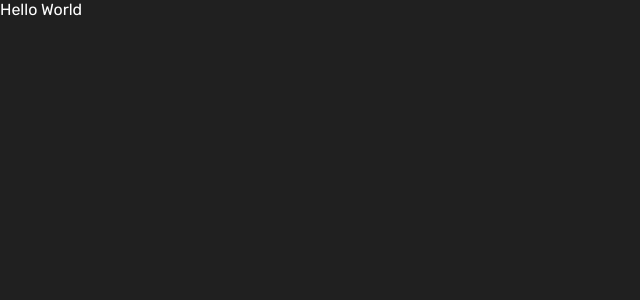
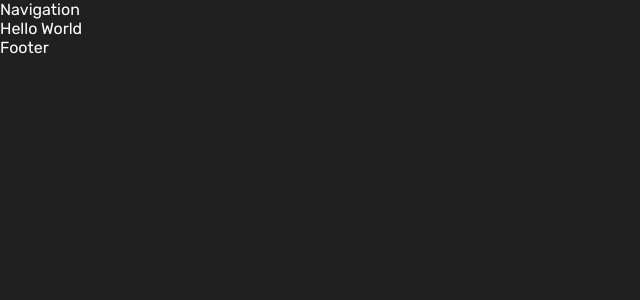
Before and after one commit to adhaghani/Portfolio, a React (Vite) app: page / in a window 1280 px wide. Shown: the top 300 px of the page, without its empty margins (0-640 px from the left). Built offline with nearby package versions, Linux system fonts and the light colour scheme.

Commit message:
initialize Main Page and it's Subcomponent

```diff
--- a/src/App.jsx
+++ b/src/App.jsx
@@ -1,7 +1,13 @@
 import "./main.css";
 
+import Main from "./pages/Main/Main";
+
 function App() {
-  return <div className="App">Hello World</div>;
+  return (
+    <div className="App">
+      <Main />
+    </div>
+  );
 }
 
 export default App;
--- /dev/null
+++ b/src/Component/Footer/Footer.jsx
@@ -0,0 +1,7 @@
+import React from "react";
+
+const Footer = () => {
+  return <div>Footer</div>;
+};
+
+export default Footer;
--- /dev/null
+++ b/src/Component/Navigation/Navigation.css
@@ -0,0 +1 @@
+/*# sourceMappingURL=Navigation.css.map */
--- /dev/null
+++ b/src/Component/Navigation/Navigation.jsx
@@ -0,0 +1,15 @@
+import React, { useState } from "react";
+
+import "Navigation.css";
+
+const Navigation = () => {
+  const [Sidebar, setSidebar] = useState(false);
+
+  return (
+    <div className="Navigation" id="Navigation">
+      Navigation
+    </div>
+  );
+};
+
+export default Navigation;
--- /dev/null
+++ b/src/pages/Main/Main.jsx
@@ -0,0 +1,15 @@
+import React from "react";
+
+import Navigation from "../../Component/Navigation/Navigation";
+import Footer from "../../Component/Footer/Footer";
+const Main = () => {
+  return (
+    <div className="Main" id="Main">
+      <Navigation />
+      Hello World
+      <Footer />
+    </div>
+  );
+};
+
+export default Main;
--- /dev/null
+++ b/src/pages/Page.css
@@ -0,0 +1 @@
+/*# sourceMappingURL=Page.css.map */
```
Also changed, not shown: src/Component/Navigation/Navigation.scss (added), src/pages/Page.scss (added), 2 other files (tests, documents, lock files or other folders).
